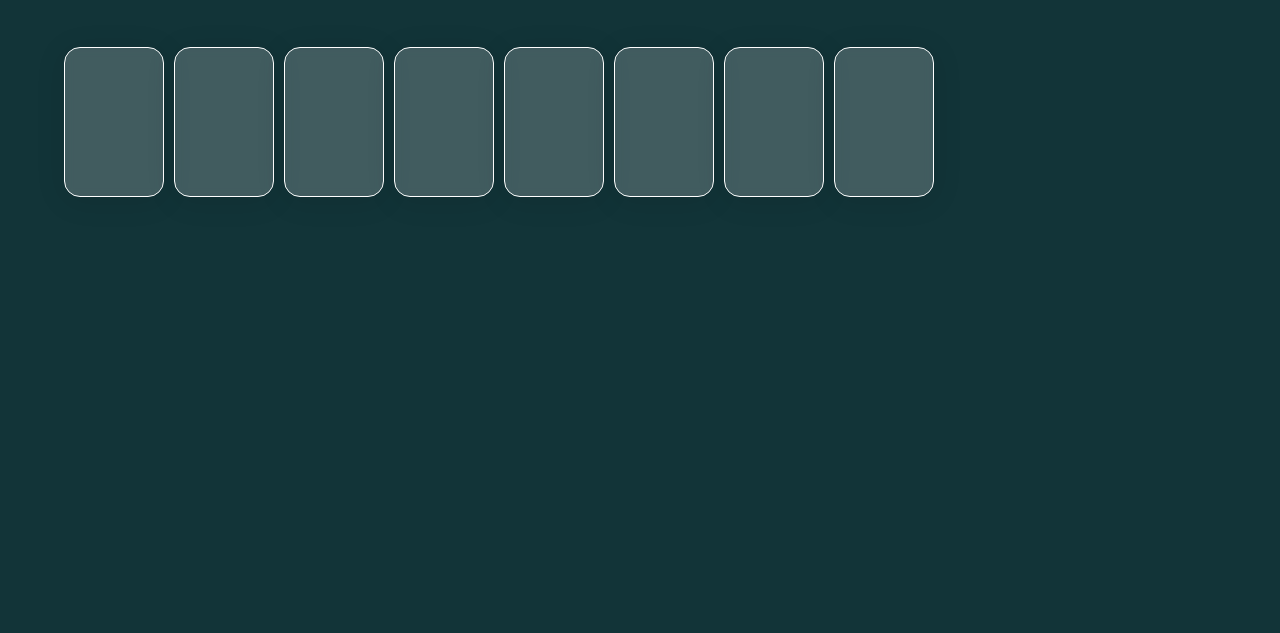
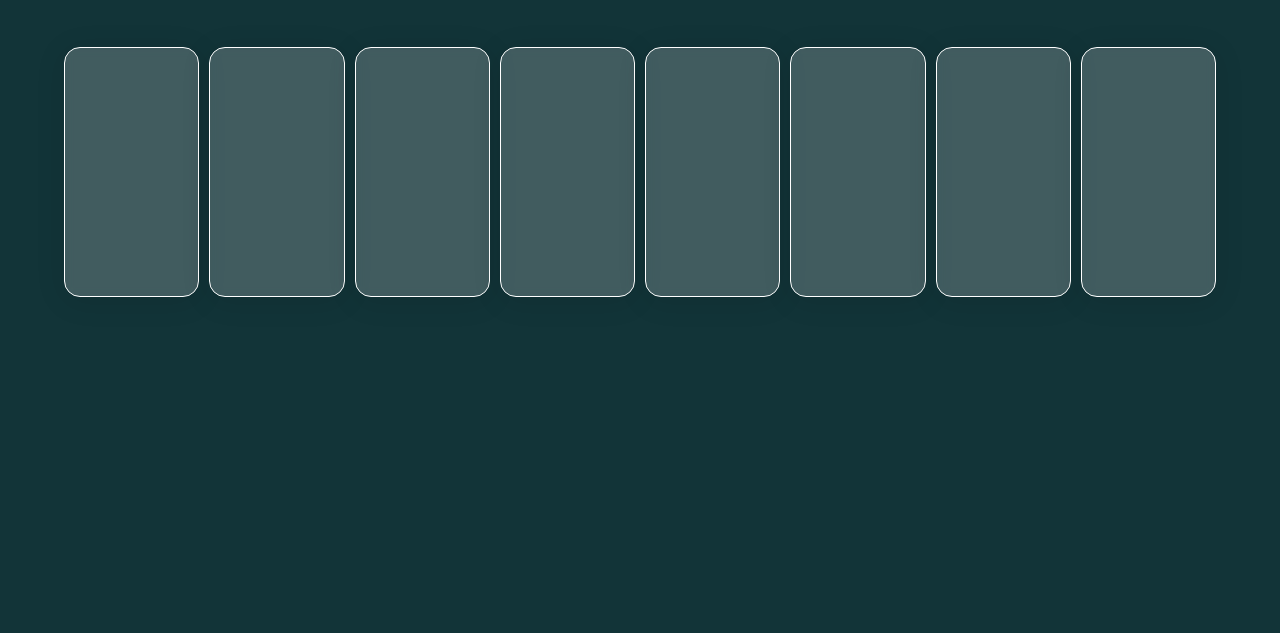
Before and after one commit to gusennn/2-cards, a plain HTML site: page index.html in a window 1280 px wide. Shown: the part 167-800 px from the top of the page. Drawn offline with Linux system fonts and the light colour scheme.

Commit message:
Update style.css

```diff
--- a/style.css
+++ b/style.css
@@ -19,9 +19,18 @@ body {
     padding: 5%;
 }
 
+.main {
+    width: 100%;
+    display: flex;
+    flex-direction: column;
+    justify-content: center;
+    align-items: center;
+}
+.contained {
+    width: 100%;
+}
 .game {
     display: flex;
-    flex-wrap: wrap;
     gap: 10px;
     justify-content: center;
 }
@@ -31,8 +40,8 @@ body {
     justify-content: center;
     align-items: center;
 
-    width: 100px;
-    height: 150px;
+    width: 100%;
+    height: 250px;
     font-size: 40px;
     font-weight: bold;
 
```
